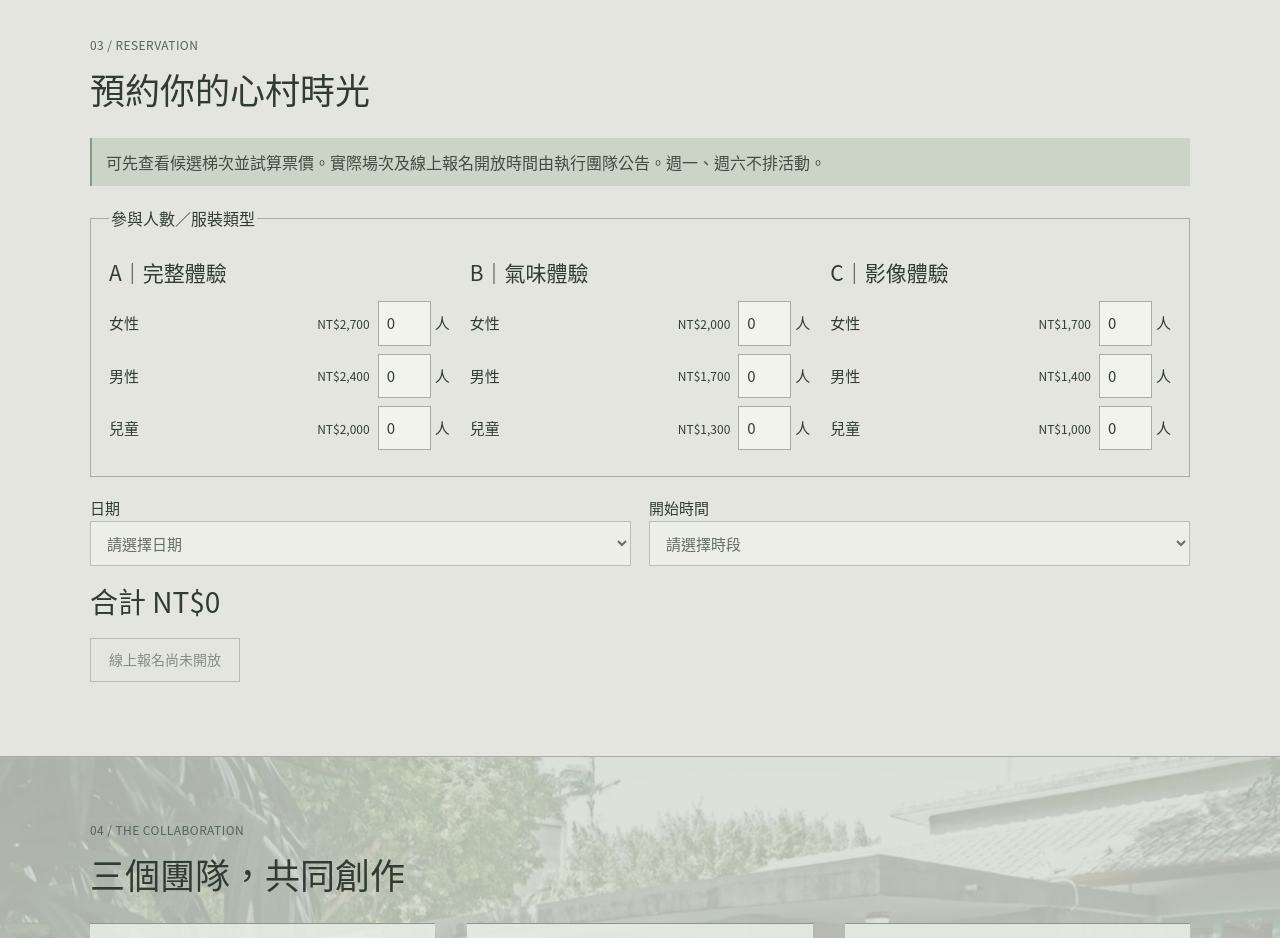
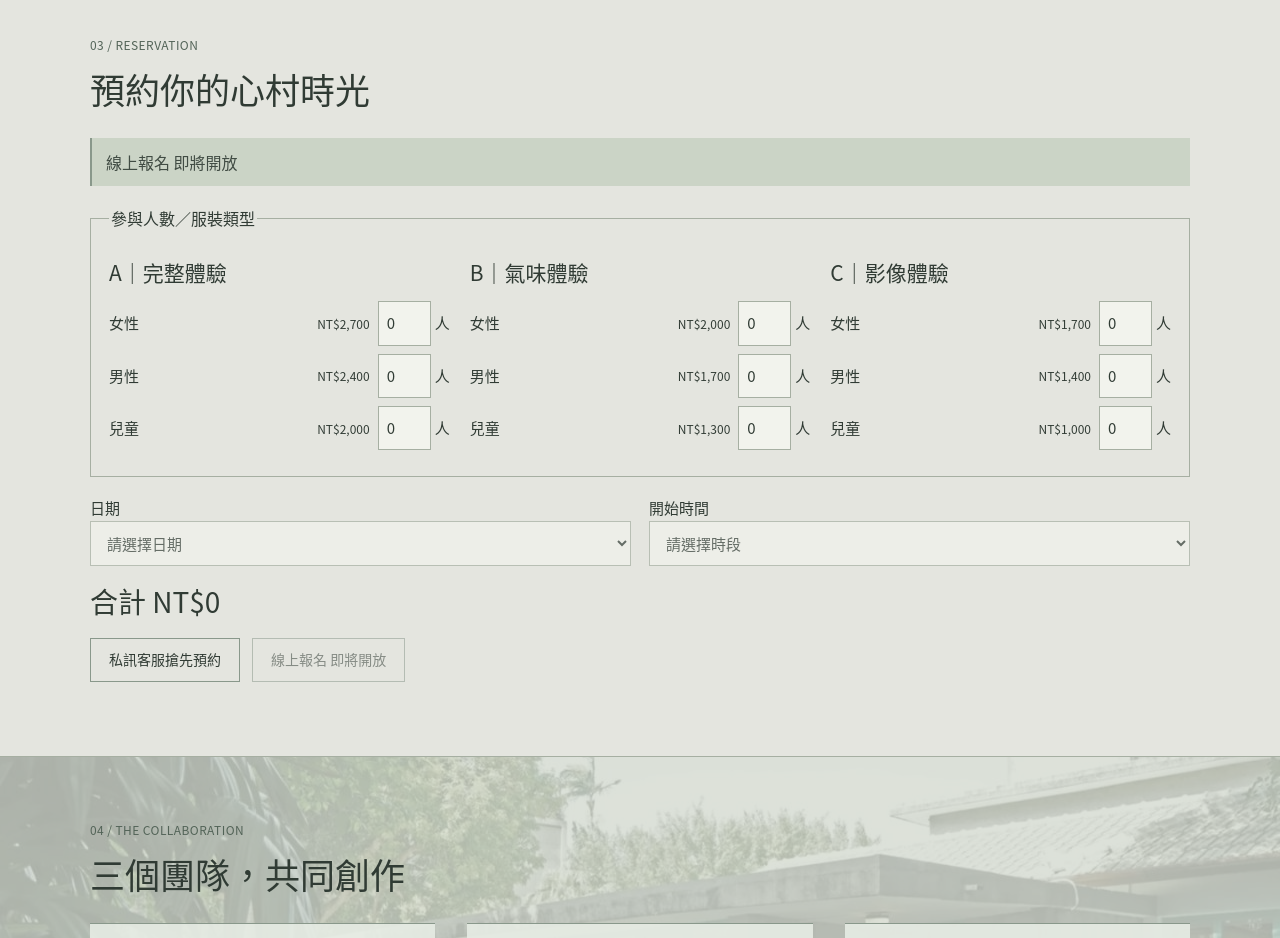
Before and after one commit to h-s017/hana-event, a plain HTML site: page heart-village/index.html in a window 1280 px wide. Shown: the part 2040-2978 px from the top of the page. Drawn offline with Linux system fonts and the light colour scheme.

Commit message:
Open LINE early reservations and pause online checkout

```diff
--- a/booking.mjs
+++ b/booking.mjs
@@ -4,6 +4,7 @@ import {apiOrigin} from './config.mjs';
 
 const id = key => document.getElementById(key);
 const form = id('form'), date = id('date'), time = id('time'), submit = id('submit'), result = id('result');
+const onlineBookingEnabled = false;
 const preview = {tickets,slots:candidates(attendance),mode:'preview'};
 let catalogue = preview, lastOrder, pending = false, fingerprint, access;
 const key = 'hana-event:'+eventSlug;
@@ -86,17 +87,17 @@ function update() {
   id('total').textContent = '合計 '+format(price);
   const slots = count<=20 ? catalogue.slots.filter(s=>eligible(s,selected.map(t=>t.plan))&&(s.status==='interest'||s.remaining>=count)) : [];
   selectOptions(date,'請選擇日期',[...new Set(slots.map(s=>s.date))].map(d=>new Option(d,d)));
-  selectOptions(time,'請選擇時段',slots.filter(s=>s.date===date.value).map(s=>new Option(s.time+' · '+(s.status==='open'?'可預約':'預約意向'),s.id)));
+  selectOptions(time,'請選擇時段',slots.filter(s=>s.date===date.value).map(s=>new Option(s.time+' · '+(!onlineBookingEnabled?'洽客服':s.status==='open'?'可預約':'預約意向'),s.id)));
   const slot = slots.find(s=>s.id===time.value);
-  const connected = catalogue.mode!=='preview';
+  const connected = onlineBookingEnabled && catalogue.mode!=='preview';
   id('contact').hidden = !connected||!slot;
   id('name').required = connected&&!!slot;
   id('email').required = connected&&!!slot;
   const hasTeam = slot&&selected.every(t=>slot.available.includes(t.plan));
   id('slot-note').textContent = count>20?'每筆訂單最多 20 位。':count&&!slots.length?'目前沒有相容梯次，請調整方案或人數。':
-    slot?.status==='interest'?(hasTeam?'團隊與現場接待量仍待確認。此梯次僅接受預約意向。':'所選方案涉及的合作團隊仍待確認。此梯次僅接受預約意向。'):'';
+    slot?.status==='interest'?(hasTeam?'團隊與現場接待量仍待確認。請私訊官方 LINE 確認。':'所選方案涉及的合作團隊仍待確認。請私訊官方 LINE 確認。'):'';
   submit.disabled = !slot||!connected||pending;
-  submit.textContent = !connected?'線上報名尚未開放':slot?.status==='open'?'確認訂單並前往測試結帳':'送出預約意向';
+  submit.textContent = !connected?'線上報名 即將開放':slot?.status==='open'?'確認訂單並前往測試結帳':'送出預約意向';
 }
 function message(str) {
   result.textContent = str;
@@ -118,7 +119,7 @@ function show(order) {
   message('訂單 '+order.id+' · '+(states[order.status]||'待核對')+'\n金額 '+format(order.amount));
 }
 async function orderAction(action) {
-  if (!lastOrder||pending) return;
+  if (!onlineBookingEnabled||!lastOrder||pending) return;
   pending = true;
   update();
   try {
@@ -140,7 +141,7 @@ form.addEventListener('input',e=>{
 });
 form.addEventListener('submit',async e=>{
   e.preventDefault();
-  if (pending||submit.disabled) return;
+  if (!onlineBookingEnabled||pending||submit.disabled) return;
   const selected = lines();
   const data = {slot:time.value,name:id('name').value,email:id('email').value,
     lines:selected.map(({id,quantity})=>({id,quantity})),quotedAmount:selected.reduce((n,l)=>n+l.price*l.quantity,0)};
@@ -163,6 +164,7 @@ form.addEventListener('submit',async e=>{
   if (checkout) await orderAction('checkout');
 });
 async function load() {
+  if (!onlineBookingEnabled) { id('booking-note').textContent = '線上報名 即將開放'; update(); return; }
   id('booking-note').textContent = '可先查看候選梯次並試算票價。實際場次及線上報名開放時間由執行團隊公告。週一、週六不排活動。';
   if (apiOrigin) {
     try {
--- a/heart-village/index.html
+++ b/heart-village/index.html
@@ -105,7 +105,7 @@ body{background:#303b34}nav{background:#303b34;color:#f0f1e9;border-color:#65756
 </style></head><body><nav><a class="event-name" href="#top">心村裡的時空旅行</a><div><a href="#experience">體驗</a><a href="#plans">方案票價</a><a href="#partners">合作團隊</a><a href="#booking">立即預約</a></div></nav><main id="top"><section class="hero"><div><div class="eyebrow">2026.12 — 2027.01　北投中心新村</div><h1>心村裡的時空旅行</h1><h3>旗袍・調香・攝影</h3><p class="english">A Journey Through Time at Heart Village</p><p>換上旗袍或長袍，親手調製香水，在中心新村留下復古影像。</p><a class="btn" href="#booking">活動資訊與預約 →</a></div><figure class="poster-frame"><img src="../poster.jpg" fetchpriority="high" width="1075" height="1522" alt="心村裡的時空旅行活動海報"></figure></section>
 <section id="experience"><div class="eyebrow">01 / THE EXPERIENCE</div><h2>在心村的個人感官記憶</h2><div class="grid"><article class="tile"><span class="num">1 / QIPAO</span><h3>旗袍與復古服飾</h3><p>旗袍、長袍或兒童服飾，搭配配件與簡易妝髮，走入眷村的時代風景。服裝須於當日營業結束前歸還。</p></article><article class="tile"><span class="num">2 / PERFUMERY</span><h3>氣味藝術調香</h3><p>認識香材、選擇氣味、親手調製 30 mL 個人香水，附一份小點心。無需調香基礎。</p></article><article class="tile"><span class="num">3 / PHOTOGRAPHY</span><h3>復古攝影</h3><p>20–30 分鐘拍攝，提供 10 張基本調色數位照片，不含人物精修。</p></article></div></section>
 <section id="plans" class="dark plans"><div class="eyebrow">02 / TICKETS</div><h2>選擇你的時光旅程</h2><div class="grid" id="cards"></div><p>票價均為新臺幣，依服裝類型及人數計費，不另設雙人或親子折扣。攝影精修加購：單張 NT$200、全套十張 NT$1,500（由團隊確認）。</p></section>
-<section id="booking"><div class="eyebrow">03 / RESERVATION</div><h2>預約你的心村時光</h2><p class="notice" id="booking-note" role="status">正在讀取梯次。</p>
+<section id="booking"><div class="eyebrow">03 / RESERVATION</div><h2>預約你的心村時光</h2><p class="notice" id="booking-note" role="status">線上報名 即將開放</p>
 <form id="form">
 <fieldset><legend>參與人數／服裝類型</legend><div class="grid" id="quantities"></div></fieldset>
 <div class="formgrid booking-slots"><label>日期<select id="date" required disabled></select></label><label>開始時間<select id="time" required disabled></select></label></div>
@@ -113,7 +113,7 @@ body{background:#303b34}nav{background:#303b34;color:#f0f1e9;border-color:#65756
 <ul id="lines" aria-label="訂單明細" aria-live="polite"></ul>
 <div class="total" id="total">NT$0</div>
 <div id="contact" class="formgrid" hidden><label>聯絡人<input id="name" maxlength="50" autocomplete="name"></label><label>聯絡 Email<input id="email" type="email" maxlength="100" autocomplete="email"></label></div>
-<button id="submit" type="submit" disabled>查看可選梯次</button>
+<div style="display:flex;flex-wrap:wrap;align-items:center;gap:12px;margin-top:16px"><a class="btn" href="https://lin.ee/QvDGM79" target="_blank" rel="noopener noreferrer">私訊客服搶先預約</a><button id="submit" type="submit" disabled>線上報名 即將開放</button></div>
 <p id="result" role="status" tabindex="-1"></p>
 <div id="order-actions" hidden><button id="check-order" type="button">重新查詢訂單</button> <button id="pay-order" type="button" hidden>繼續測試結帳</button> <button id="cancel-order" type="button" hidden>取消此筆預約</button></div>
 </form></section>
```
